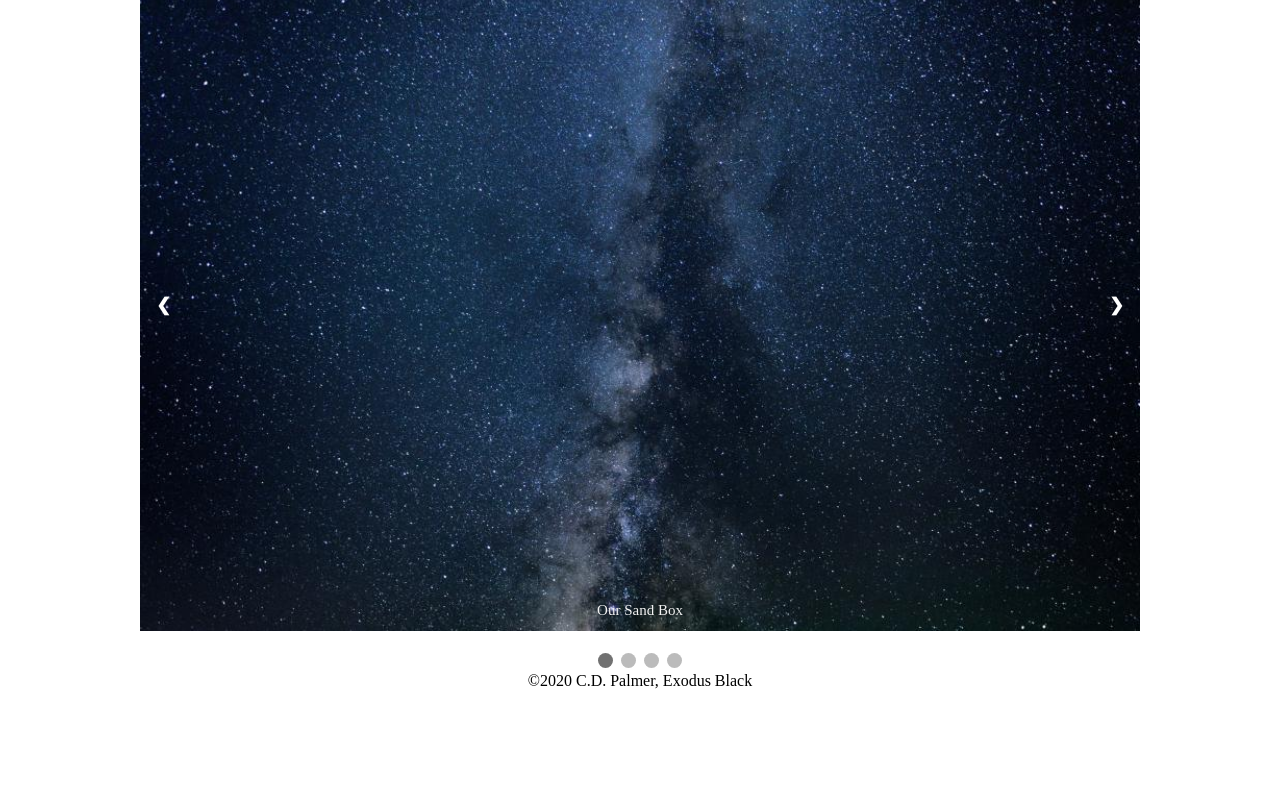
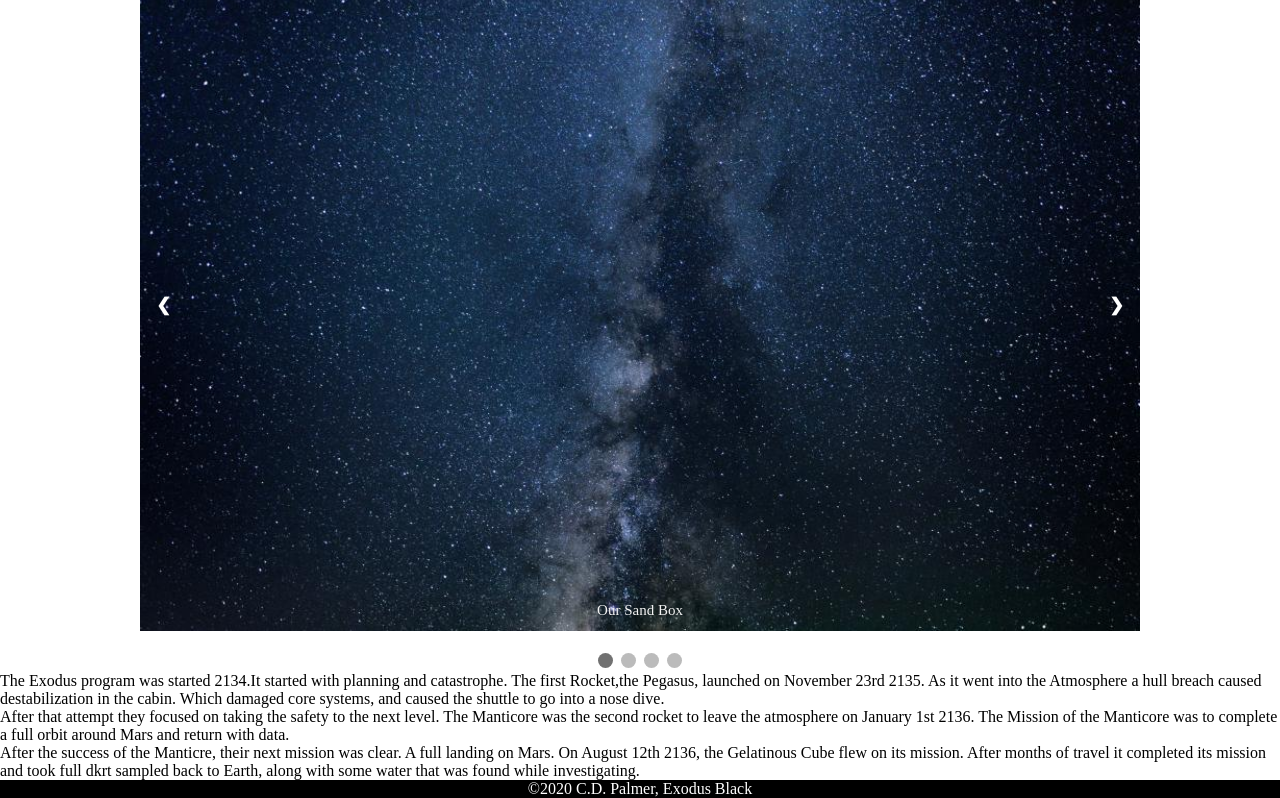
Before and after one commit to MakutaCP/The-Exodus-Black, a plain HTML site: page about.html in a window 1280 px wide. Shown: the part 71-869 px from the top of the page. Before the commit the page ends 800 px from the top, so only its background shows below. Drawn offline with Linux system fonts and the light colour scheme.

```diff
--- a/about.css
+++ b/about.css
@@ -55,14 +55,20 @@ li a:last-child {
 }
 
 footer {
-   position: static;
-   bottom: 0;
-   text-align: center;
-   display: block;
-   width: 100%;
-   margin: 0;
+  bottom: 0;
+  display: block;
+  width: 100%;
+  text-align: center;
+  margin: 0;
+  color: white;
+  background-color: black;
 }
 
+footer > p{
+ text-align: center;
+ width: 100%;
+ display: block;
+}
 
 * {box-sizing:border-box}
 
--- a/about.html
+++ b/about.html
@@ -61,6 +61,9 @@
        <span class="dot" onclick="currentSlide(4)"></span>
       </div>
 
+      <p>The Exodus program was started 2134.It started with planning and catastrophe. The first Rocket,the Pegasus, launched on November 23rd 2135. As it went into the Atmosphere a hull breach caused destabilization in the cabin. Which damaged core systems, and caused the shuttle to go into a nose dive.  </p>
+      <p>After that attempt they focused on taking the safety to the next level. The Manticore was the second rocket to leave the atmosphere on January 1st 2136. The Mission of the Manticore was to complete a full orbit around Mars and return with data.</p>
+      <p>After the success of the Manticre, their next mission was clear. A full landing on Mars. On August 12th 2136, the Gelatinous Cube flew on its mission. After months of travel it completed its mission and took full dkrt sampled back to Earth, along with some water that was found while investigating.  </p>
     </main>
 
 
--- a/index.css
+++ b/index.css
@@ -69,14 +69,19 @@ li a:last-child {
 }
 
 footer {
-   position: fixed;
    bottom: 0;
-   justify-self: center;
    display: block;
    width: 100%;
+   text-align: center;
    margin: 0;
    color: white;
    background-color: black;
+}
+
+footer > p{
+  text-align: center;
+  width: 100%;
+  display: block;
 }
 
 /*--Page Specific style--*/
@@ -134,7 +139,7 @@ main {
 }
 
 
-/*--media querys--*/
+/*--media queries--*/
 
 @media (min-width: 750px) {
   h1 {
```
Also changed, not shown: tickets.html (+13 -3 lines), Images/Mars close up.jpg, Images/Mars.jpg, Images/Shuttle Launch.jpg.
